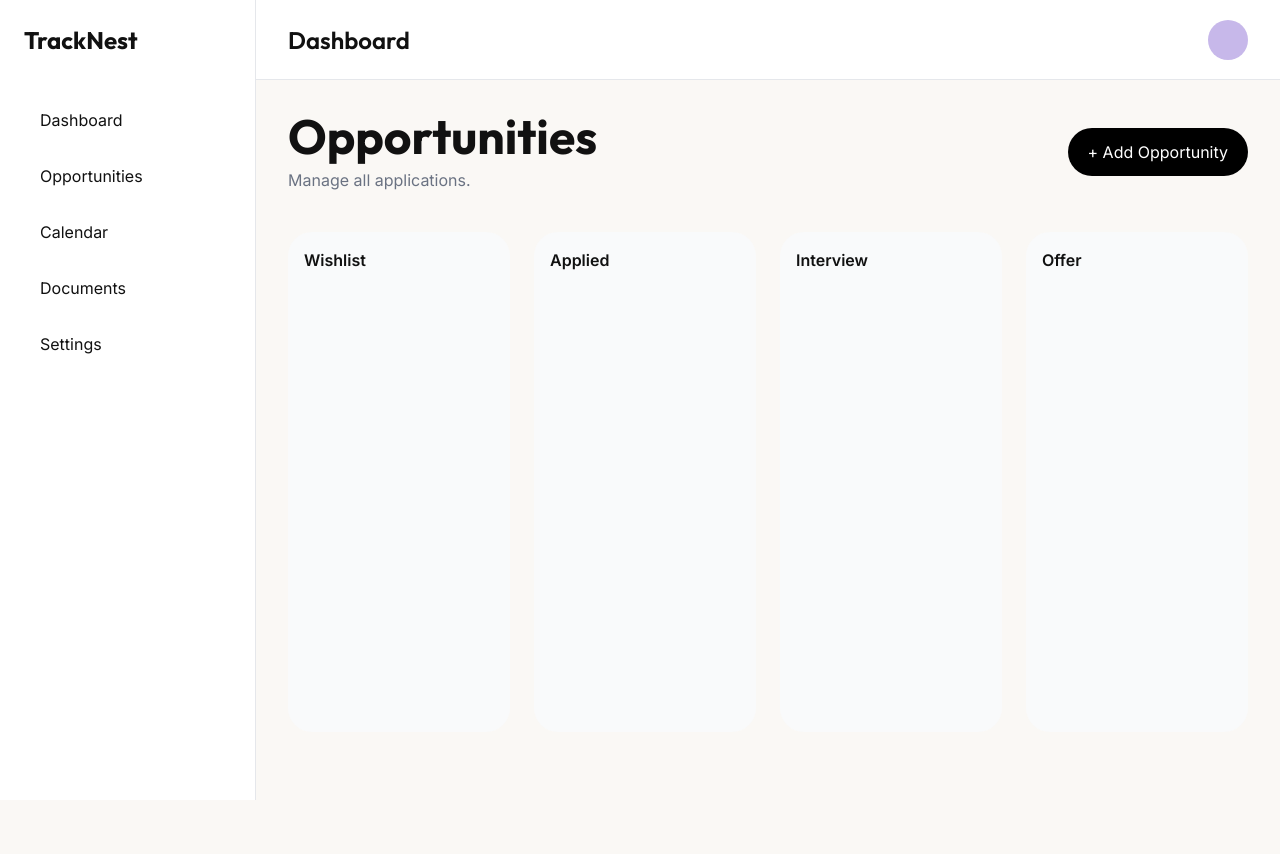
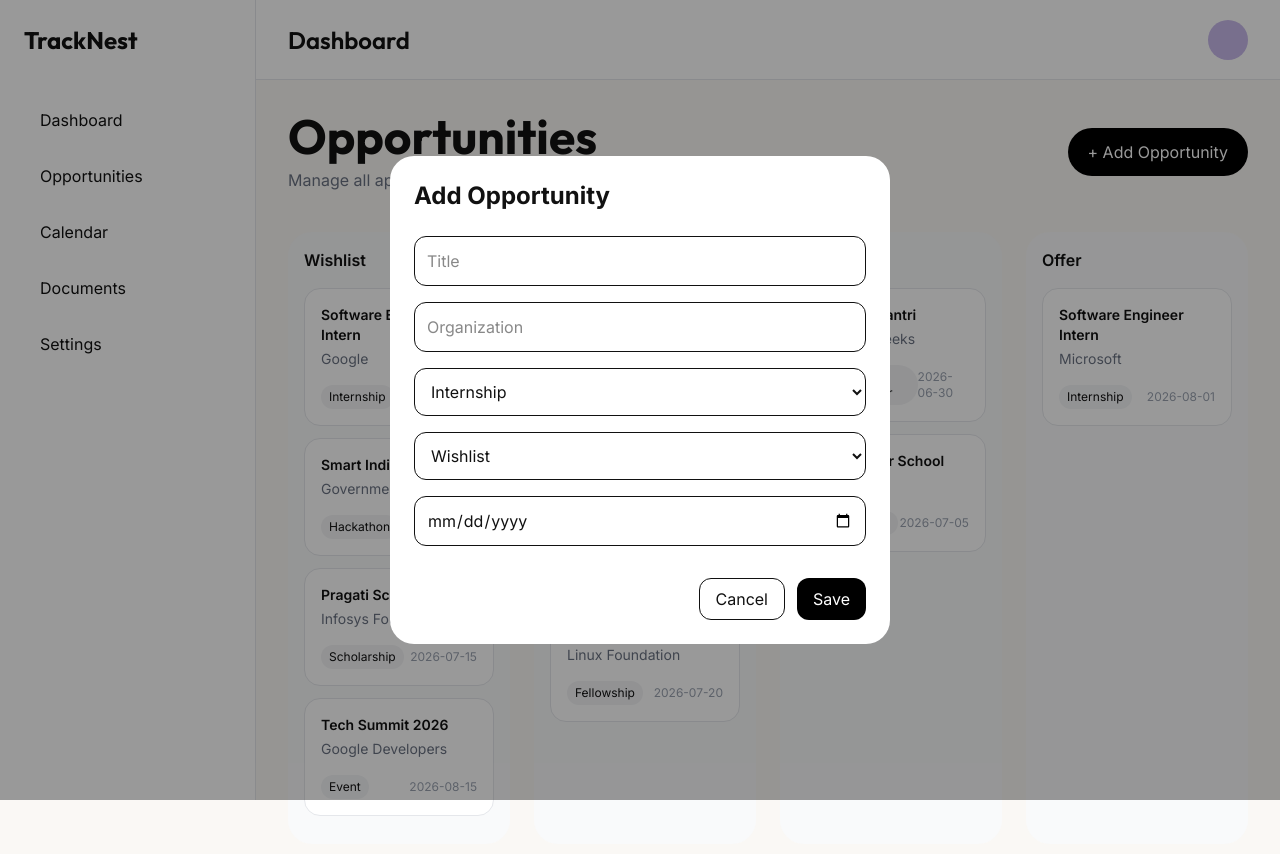
Before and after one commit to Jyotiiii3003/TrackNest, a React (Vite) app in the folder frontend/: page /opportunities in a window 1280 px wide. Both pictures are taken after a click on the button "+ Add Opportunity". Shown: the top 854 px of the page. Before the commit the page ends 800 px from the top, so only its background shows below. Built offline with nearby package versions, Linux system fonts and the light colour scheme.

Commit message:
Add opportunity creation modal

```diff
--- /dev/null
+++ b/frontend/src/components/opportunities/AddOpportunityModal.jsx
@@ -0,0 +1,151 @@
+import { useState } from "react";
+
+function AddOpportunityModal({
+  isOpen,
+  onClose,
+  onAdd,
+}) {
+  const [formData, setFormData] = useState({
+    title: "",
+    organization: "",
+    category: "Internship",
+    status: "Wishlist",
+    deadline: "",
+  });
+
+  if (!isOpen) return null;
+
+  const handleSubmit = (e) => {
+    e.preventDefault();
+
+    onAdd({
+      id: Date.now(),
+      ...formData,
+    });
+
+    setFormData({
+      title: "",
+      organization: "",
+      category: "Internship",
+      status: "Wishlist",
+      deadline: "",
+    });
+
+    onClose();
+  };
+
+  return (
+    <div className="fixed inset-0 bg-black/40 flex justify-center items-center z-50">
+      <div className="bg-white rounded-3xl p-6 w-[500px]">
+
+        <h2 className="text-2xl font-bold mb-6">
+          Add Opportunity
+        </h2>
+
+        <form
+          onSubmit={handleSubmit}
+          className="space-y-4"
+        >
+          <input
+            type="text"
+            placeholder="Title"
+            className="w-full border rounded-xl p-3"
+            value={formData.title}
+            onChange={(e) =>
+              setFormData({
+                ...formData,
+                title: e.target.value,
+              })
+            }
+            required
+          />
+
+          <input
+            type="text"
+            placeholder="Organization"
+            className="w-full border rounded-xl p-3"
+            value={formData.organization}
+            onChange={(e) =>
+              setFormData({
+                ...formData,
+                organization: e.target.value,
+              })
+            }
+            required
+          />
+
+          <select
+            className="w-full border rounded-xl p-3"
+            value={formData.category}
+            onChange={(e) =>
+              setFormData({
+                ...formData,
+                category: e.target.value,
+              })
+            }
+          >
+            <option>Internship</option>
+            <option>Hackathon</option>
+            <option>Scholarship</option>
+            <option>Open Source</option>
+            <option>Campus Ambassador</option>
+            <option>Competition</option>
+            <option>Fellowship</option>
+            <option>Placement Drive</option>
+            <option>Event</option>
+          </select>
+
+          <select
+            className="w-full border rounded-xl p-3"
+            value={formData.status}
+            onChange={(e) =>
+              setFormData({
+                ...formData,
+                status: e.target.value,
+              })
+            }
+          >
+            <option>Wishlist</option>
+            <option>Applied</option>
+            <option>Interview</option>
+            <option>Offer</option>
+          </select>
+
+          <input
+            type="date"
+            className="w-full border rounded-xl p-3"
+            value={formData.deadline}
+            onChange={(e) =>
+              setFormData({
+                ...formData,
+                deadline: e.target.value,
+              })
+            }
+          />
+
+          <div className="flex justify-end gap-3 pt-4">
+
+            <button
+              type="button"
+              onClick={onClose}
+              className="px-4 py-2 border rounded-xl"
+            >
+              Cancel
+            </button>
+
+            <button
+              type="submit"
+              className="px-4 py-2 bg-black text-white rounded-xl"
+            >
+              Save
+            </button>
+
+          </div>
+        </form>
+
+      </div>
+    </div>
+  );
+}
+
+export default AddOpportunityModal;
--- a/frontend/src/components/opportunities/KanbanColumn.jsx
+++ b/frontend/src/components/opportunities/KanbanColumn.jsx
@@ -20,7 +20,7 @@ function KanbanColumn({
       {opportunities.map((item) => (
         <OpportunityCard
           key={item.id}
-          company={item.company}
+          opportunity={item}
         />
       ))}
     </div>
--- a/frontend/src/components/opportunities/OpportunityCard.jsx
+++ b/frontend/src/components/opportunities/OpportunityCard.jsx
@@ -1,4 +1,4 @@
-function OpportunityCard({ company }) {
+function OpportunityCard({ opportunity }) {
   return (
     <div
       className="
@@ -8,12 +8,38 @@ function OpportunityCard({ company }) {
       rounded-2xl
       p-4
       mb-3
-      cursor-pointer
       hover:shadow-md
       transition-all
       "
     >
-      {company}
+      {/* Title */}
+      <h3 className="font-semibold text-sm">
+        {opportunity.title}
+      </h3>
+
+      {/* Organization */}
+      <p className="text-sm text-gray-500 mt-1">
+        {opportunity.organization}
+      </p>
+
+      {/* Bottom Row */}
+      <div className="flex justify-between items-center mt-4">
+        <span
+          className="
+          text-xs
+          px-2
+          py-1
+          rounded-full
+          bg-gray-100
+          "
+        >
+          {opportunity.category}
+        </span>
+
+        <span className="text-xs text-gray-400">
+          {opportunity.deadline}
+        </span>
+      </div>
     </div>
   );
 }
--- a/frontend/src/data/mockOpportunities.js
+++ b/frontend/src/data/mockOpportunities.js
@@ -1,34 +1,91 @@
 export const opportunities = [
+  {
+    id: 1,
+    title: "Software Engineer Intern",
+    organization: "Google",
+    category: "Internship",
+    status: "Wishlist",
+    deadline: "2026-06-20",
+  },
 
   {
-  id: 1,
+    id: 2,
+    title: "Frontend Developer Intern",
+    organization: "Deepvue",
+    category: "Internship",
+    status: "Applied",
+    deadline: "2026-06-18",
+  },
 
-  title: "Software Engineer Intern",
+  {
+    id: 3,
+    title: "GSSoC 2026",
+    organization: "GirlScript Foundation",
+    category: "Open Source",
+    status: "Applied",
+    deadline: "2026-06-25",
+  },
 
-  organization: "Google",
+  {
+    id: 4,
+    title: "Smart India Hackathon",
+    organization: "Government of India",
+    category: "Hackathon",
+    status: "Wishlist",
+    deadline: "2026-07-10",
+  },
 
-  category: "Internship",
+  {
+    id: 5,
+    title: "Campus Mantri",
+    organization: "GeeksforGeeks",
+    category: "Campus Ambassador",
+    status: "Interview",
+    deadline: "2026-06-30",
+  },
 
-  status: "Wishlist",
+  {
+    id: 6,
+    title: "ML Summer School",
+    organization: "Amazon",
+    category: "Competition",
+    status: "Interview",
+    deadline: "2026-07-05",
+  },
 
-  deadline: "2026-06-20",
-},
+  {
+    id: 7,
+    title: "Pragati Scholarship",
+    organization: "Infosys Foundation",
+    category: "Scholarship",
+    status: "Wishlist",
+    deadline: "2026-07-15",
+  },
 
-    {
-    id: 2,
-    title: "Product Manager Intern",
+  {
+    id: 8,
+    title: "Software Engineer Intern",
     organization: "Microsoft",
     category: "Internship",
+    status: "Offer",
+    deadline: "2026-08-01",
+  },
+
+  {
+    id: 9,
+    title: "Open Source Fellowship",
+    organization: "Linux Foundation",
+    category: "Fellowship",
     status: "Applied",
-    deadline: "2026-07-15",
+    deadline: "2026-07-20",
   },
-    {
-    id: 3,
-    title: "Data Analyst",
-    organization: "Amazon",
-    category: "Full-time",
-    status: "Interview",
-    deadline: "2026-08-01",
-    },
 
+  {
+    id: 10,
+    title: "Tech Summit 2026",
+    organization: "Google Developers",
+    category: "Event",
+    status: "Wishlist",
+    deadline: "2026-08-15",
+  },
 ];
--- a/frontend/src/pages/Opportunities.jsx
+++ b/frontend/src/pages/Opportunities.jsx
@@ -2,27 +2,38 @@ import { useState } from "react";
 import AppLayout from "../layouts/AppLayout";
 import KanbanColumn from "../components/opportunities/KanbanColumn";
 import { opportunities } from "../data/mockOpportunities";
+import AddOpportunityModal from "../components/opportunities/AddOpportunityModal";
 
 function Opportunities() {
   const [opportunitiesList, setOpportunitiesList] =
     useState(opportunities);
 
   const wishlist = opportunitiesList.filter(
-    (item) => item.stage === "wishlist"
+    (item) => item.status === "Wishlist"
   );
 
   const applied = opportunitiesList.filter(
-    (item) => item.stage === "applied"
+    (item) => item.status === "Applied"
   );
 
   const interview = opportunitiesList.filter(
-    (item) => item.stage === "interview"
+    (item) => item.status === "Interview"
   );
 
   const offer = opportunitiesList.filter(
-    (item) => item.stage === "offer"
+    (item) => item.status === "Offer"
   );
 
+
+    const [isModalOpen, setIsModalOpen] =
+  useState(false);
+
+  const handleAddOpportunity = (newOpportunity) => {
+  setOpportunitiesList([
+    ...opportunitiesList,
+    newOpportunity,
+  ]);
+};
   return (
     <AppLayout>
       <div className="flex justify-between items-center mb-10">
@@ -42,16 +53,17 @@ function Opportunities() {
         </div>
 
         <button
-          className="
+            onClick={() => setIsModalOpen(true)}
+            className="
             px-5
             py-3
             rounded-full
             bg-black
             text-white
-          "
-        >
-          + Add Opportunity
-        </button>
+            "
+            >
+             + Add Opportunity
+            </button>
       </div>
 
       <div className="grid lg:grid-cols-4 gap-6">
@@ -75,6 +87,13 @@ function Opportunities() {
           opportunities={offer}
         />
       </div>
+
+        <AddOpportunityModal
+            isOpen={isModalOpen}
+            onClose={() => setIsModalOpen(false)}
+            onAdd={handleAddOpportunity}
+        />
+
     </AppLayout>
   );
 }
```
